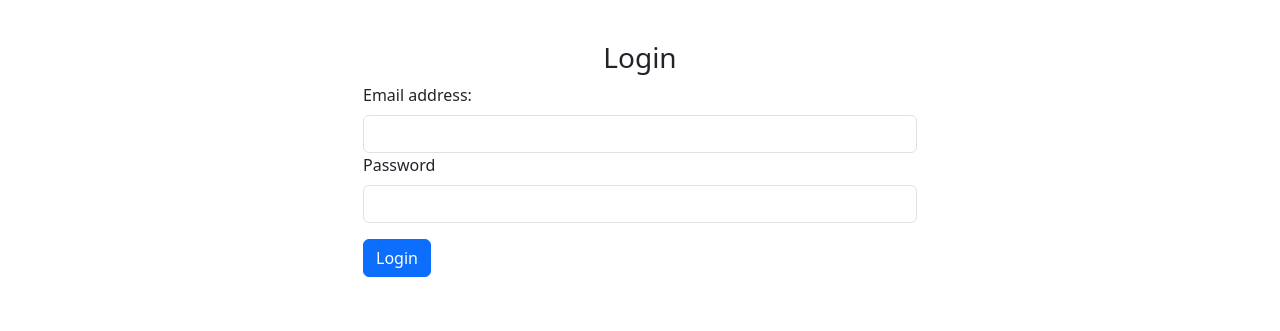
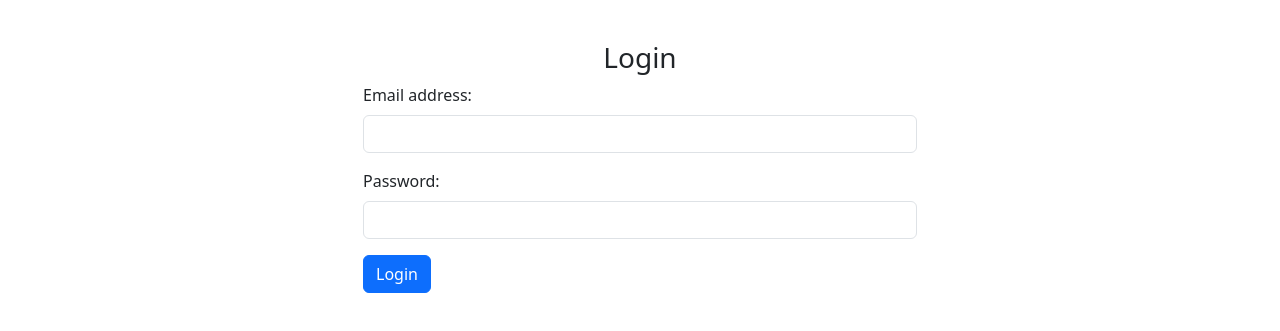
Before and after one commit to MichaelBlm/USAF-html-checkpoint, a plain HTML site: page index.html in a window 1280 px wide. Shown: the part 63-394 px from the top of the page. Drawn offline with nearby package versions, Linux system fonts and the light colour scheme.

Commit message:
Finished login

```diff
--- a/index.html
+++ b/index.html
@@ -47,8 +47,8 @@
         <div class="mb-3">
           <label for="exampleInputEmail1" class="form-label">Email address:</label>
           <input type="email" class="form-control" id="exampleInputEmail1" aria-describedby="emailHelp">
-          <div class="mb-3">
-            <label for="exampleInputPassword1" class="form-label">Password</label>
+          <div class="my-3 ">
+            <label for="exampleInputPassword1" class="form-label">Password:</label>
             <input type="password" class="form-control" id="exampleInputPassword1">
           </div>
           <button type="submit" class="btn btn-primary">Login</button>
```
